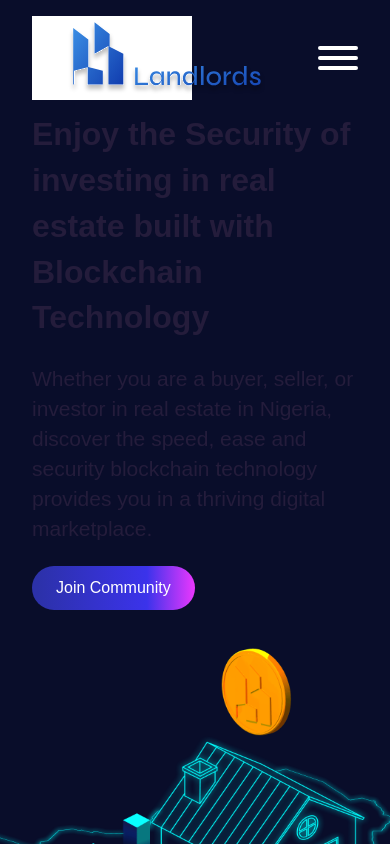
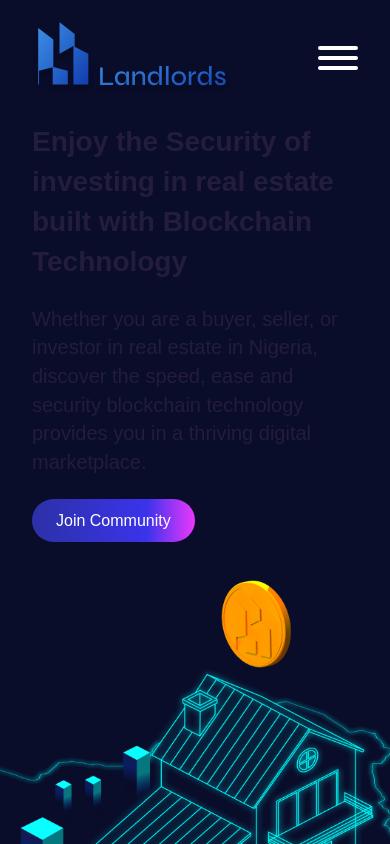
Before and after one commit to QuakeHive-Nestic/landlord, a Next.js app: page / in a window 390 px wide. Shown: the top 844 px of the page. Built offline with nearby package versions, Linux system fonts and the light colour scheme.

Commit message:
Make more responsive

```diff
--- a/styles/globals.css
+++ b/styles/globals.css
@@ -226,11 +226,11 @@ nav {
   align-items: center;
 }
 
-.nav-logo {
+/* .nav-logo {
   width: clamp(160px, 69.2307695px + 23.076923vw, 300px);
   background-color: var(--bkg1);
   position: relative;
-}
+} */
 
 .theme {
   display: flex;
@@ -400,7 +400,7 @@ header {
 
 .meet {
   /* margin-top: clamp(1rem, -0.27272731rem + 5.818182vw, 3rem); */
-  margin-top: 10px;
+  /* margin-top: 10px; */
   grid-area: 1/1/2/2;
   max-width: 550px;
   display: grid;
@@ -520,6 +520,10 @@ header {
   height: clamp(4rem, 2.72727269rem + 5.818182vw, 6rem);
 } */
 
+#info {
+  margin-top: -500px;
+}
+
 .info-container {
   display: flex;
   flex-wrap: wrap;
@@ -530,7 +534,6 @@ header {
     #09ffff 8.8%,
     rgba(9, 255, 255, 0) 83.75%
   );
-  margin-top: -500px;
 }
 
 .info-text {
@@ -544,7 +547,7 @@ header {
   font-family: "Syne" sans-serif;
   font-style: normal;
   font-weight: 500;
-  font-size: 13.2563px;
+  font-size: 15.2563px;
   line-height: 127.5%;
 }
 
@@ -555,6 +558,7 @@ header {
   font-weight: 500;
   font-size: 44.7907px;
   line-height: 91.5%;
+  margin-bottom: 10px;
 }
 
 #meet-team {
@@ -598,7 +602,7 @@ header {
 }
 
 .possibilities a {
-  margin-top: 10px;
+  margin-top: 20px;
 }
 
 p {
@@ -712,12 +716,12 @@ footer div {
   }
 
   .possibilities {
-    width: 60%;
+    width: 70%;
   }
 
   .possibilities p {
     margin-top: 20px;
-    width: 80%;
+    width: 70%;
   }
 
   .possibilities a {
@@ -766,6 +770,10 @@ footer div {
 }
 
 @media only screen and (max-width: 420px) {
+  .nav-logo {
+    margin-left: -35px;
+  }
+
   .blob-container {
     display: none;
   }
@@ -776,4 +784,20 @@ footer div {
   .card {
     padding: 0;
   }
+
+  .meet {
+    margin-top: 20px;
+  }
+
+  .meet h2 {
+    font-size: 28px;
+  }
+
+  .meet p {
+    font-size: 20px;
+  }
+
+  .info-text h3 {
+    font-size: 32px;
+  }
 }
```
